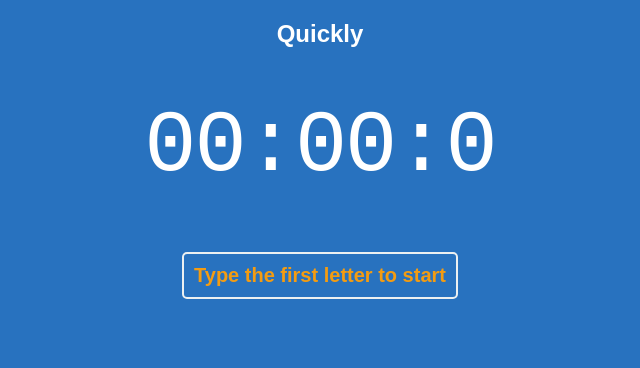
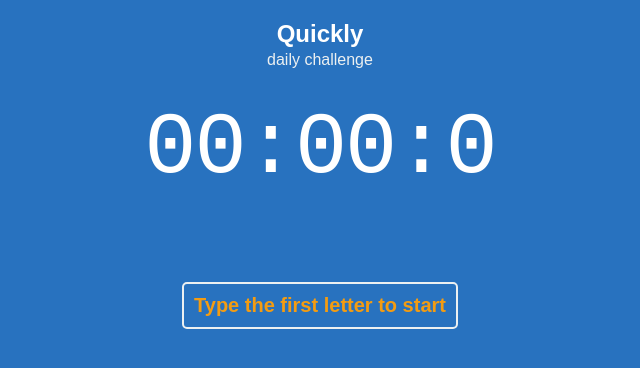
Before and after one commit to agustito37/quickly, a React (Create React App) app: page / in a window 1280 px wide. Shown: the top 368 px of the page, without its empty margins (320-960 px from the left). Built offline with nearby package versions, Linux system fonts and the light colour scheme; no server answers.

Commit message:
Add custom author

```diff
--- a/src/game/index.tsx
+++ b/src/game/index.tsx
@@ -16,6 +16,7 @@
     onMobileKeyboardShow,
     mobileInputRef,
     onMobileChange,
+    isCustomChallenge,
    } = useGame()
 
   const strongHighlightedClass = letter === ' ' ? 'highlight' : ''
@@ -24,15 +25,16 @@
 
   return (
     <section className='screen'>
-      <h1>Quickly</h1>
+      <h1 className='title'>Quickly</h1>
+      <p className='legend'>{isCustomChallenge ? 'custom' : 'daily'} challenge</p>
       <p className={`timer ${timerColoredClass}`}>{timer}</p>
+      {isMobile && <input className='hidden-writable-input' ref={mobileInputRef} onChange={onMobileChange} />}
       <p className='text'>
         {leftText}
         <span className={`letter ${strongHighlightedClass} ${strongColoredClass}`}>{letter}</span>
         {rightText}
       </p>
-      {isMobile && <input className='hidden-writable-input' ref={mobileInputRef} onChange={onMobileChange} />}
-      {Boolean(quote?.author) && <p className='author'>- {quote?.author} -</p>}
+      <p className='author'>{quote?.author ? `- ${quote?.author} -` : ''}</p>
       {!isMobile && notStarted && <p className='guide'>Type the first letter to start</p>}
       {isMobile && !hasFinished && <button className='guide' onClick={onMobileKeyboardShow}>Tap here to write</button>}
       {hasFinished && (
--- a/src/game/styles.scss
+++ b/src/game/styles.scss
@@ -84,3 +84,13 @@
   border: 0;
   outline: 0;
 }
+
+.legend {
+  color: $light-color;
+  margin-top: 3px;
+  margin-bottom: 1px;
+}
+
+.title {
+  margin-bottom: 0;
+}
--- a/src/game/use-game.ts
+++ b/src/game/use-game.ts
@@ -1,6 +1,6 @@
 import moment from "moment";
 import { ChangeEvent, useCallback, useEffect, useRef, useState } from "react";
-import { getCustomChallengeParam } from "../utils/helpers";
+import { getCustomAuthorParam, getCustomChallengeParam } from "../utils/helpers";
 import { getQuoteOfTheDay, getScoreOfTheDay, getStarted, Quote, setScoreOfTheDay, setStarted } from "../utils/storage";
 
 interface Timer {
@@ -30,7 +30,8 @@
     const customChalenge = getCustomChallengeParam()
     setIsCustomChallenge(Boolean(customChalenge))
     if (customChalenge) {
-      setQuote({ text: customChalenge })
+      const customAuthor = getCustomAuthorParam()
+      setQuote({ text: customChalenge, author: customAuthor ?? undefined })
     } else {
       setTimer(getScoreOfTheDay() ?? DEFAULT_TIMER)
       getQuoteOfTheDay().then((quote) => setQuote(quote))
--- a/src/utils/helpers.ts
+++ b/src/utils/helpers.ts
@@ -1,3 +1,4 @@
 export const isMobile = ('ontouchstart' in document.documentElement)
 
 export const getCustomChallengeParam = () => new URLSearchParams(window.location.search).get("customChallenge")
+export const getCustomAuthorParam = () => new URLSearchParams(window.location.search).get("customAuthor")
```
